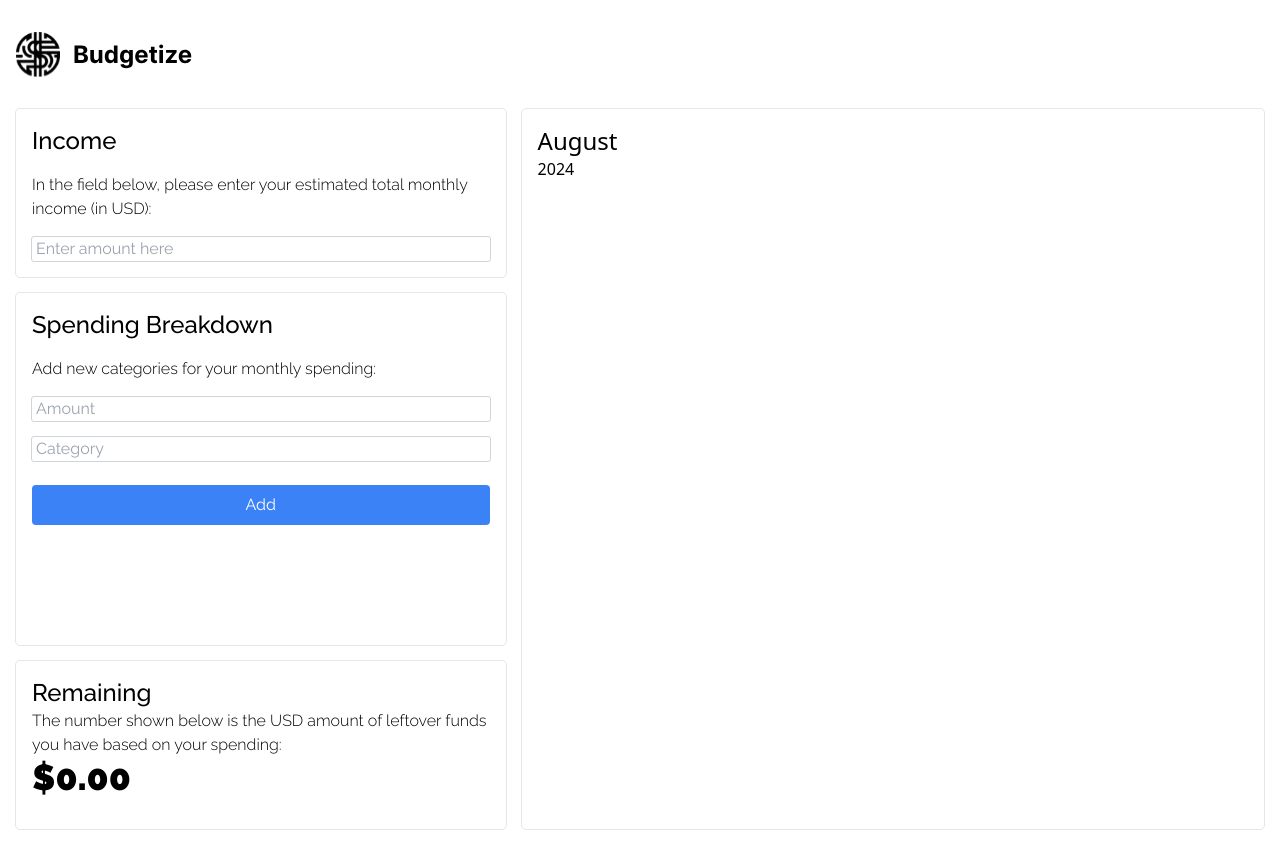
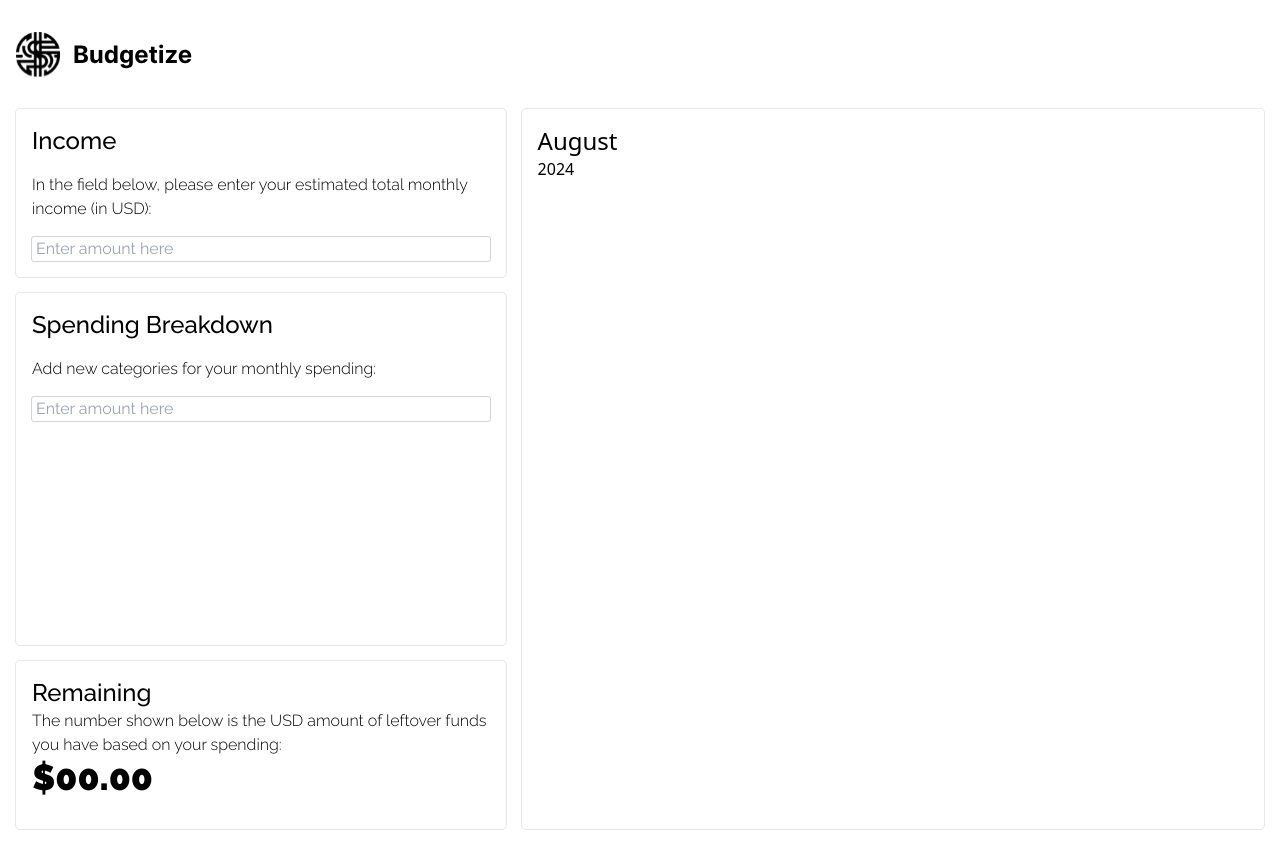
Before and after one commit to NicholasGannon/Budgetize, a React (Vite) app: page / in a window 1280 px wide. Shown: the top 868 px of the page. Built offline with nearby package versions, Linux system fonts and the light colour scheme.

Commit message:
Reverted state changes

```diff
--- a/src/components/BreakdownCard.jsx
+++ b/src/components/BreakdownCard.jsx
@@ -1,34 +1,4 @@
-import { useState, useEffect } from 'react';
-
-function BreakdownCard({ setSpending, setCategories }) {
-    const [amount, setAmount] = useState('');
-    const [category, setCategory] = useState('');
-    const [categories, setLocalCategories] = useState([]);
-
-    const handleAddCategory = () => {
-        if (amount && category) {
-            const newCategories = [...categories, { amount: Number(amount), category }];
-            setLocalCategories(newCategories);
-            setCategories(newCategories); // Update parent component
-            setAmount('');
-            setCategory('');
-        }
-    };
-
-    const handleChangeAmount = (e) => {
-        setAmount(e.target.value);
-    };
-
-    const handleChangeCategory = (e) => {
-        setCategory(e.target.value);
-    };
-
-    // Update spending in the parent component whenever categories change
-    useEffect(() => {
-        const totalSpending = categories.reduce((sum, item) => sum + item.amount, 0);
-        setSpending(totalSpending);
-    }, [categories, setSpending]);
-
+function BreakdownCard() {
     return (
         <div className="flex flex-col gap-4 outline outline-1 outline-gray-200 p-4 rounded font-Raleway" style={{ gridArea: "2 / 1 / 4 / 3" }}>
             <h2 className="text-2xl font-medium">Spending Breakdown</h2>
@@ -36,30 +6,8 @@ function BreakdownCard({ setSpending, setCategories }) {
             <input
                 className="text-base indent-1 outline outline-1 outline-gray-300 rounded-sm"
                 type="number"
-                placeholder="Amount"
-                value={amount}
-                onChange={handleChangeAmount}
+                placeholder="Enter amount here"
             />
-            <input
-                className="text-base indent-1 outline outline-1 outline-gray-300 rounded-sm"
-                type="text"
-                placeholder="Category"
-                value={category}
-                onChange={handleChangeCategory}
-            />
-            <button
-                className="mt-2 py-2 px-4 bg-blue-500 text-white rounded"
-                onClick={handleAddCategory}
-            >
-                Add
-            </button>
-            <ul className="mt-4">
-                {categories.map((item, index) => (
-                    <li key={index} className="text-base font-light">
-                        {item.category}: ${item.amount.toFixed(2)}
-                    </li>
-                ))}
-            </ul>
         </div>
     );
 }
--- a/src/components/Dashboard.jsx
+++ b/src/components/Dashboard.jsx
@@ -1,40 +1,15 @@
-import { useState } from "react"
 import IncomeCard from "./IncomeCard"
 import BreakdownCard from "./BreakdownCard"
 import RemainingCard from "./RemainingCard"
 import Visuals from "./Visuals"
 
 export default function Dashboard() {
-    const [income, setIncome] = useState(0);
-    const [spending, setSpending] = useState(0);
-    const [categories, setCategories] = useState([]);
-
-    // Calculate remaining amount
-    const remainingAmount = income - spending;
-
-    // Create chart data
-    const chartData = {
-        labels: categories.map(item => item.category),
-        datasets: [
-            {
-                label: 'Spending by Category',
-                data: categories.map(item => item.amount),
-                backgroundColor: categories.map((_, index) => `hsl(${index * 360 / categories.length}, 70%, 70%)`),
-                borderColor: '#fff',
-                borderWidth: 1,
-            },
-        ],
-    };
-
     return (
         <section className="flex flex-col lg:grid grid-cols-5 grid-rows-4 gap-4 pb-12">
-            <IncomeCard setIncome={setIncome} />
-            <BreakdownCard
-                setSpending={setSpending}
-                setCategories={setCategories}
-            />
-            <RemainingCard remainingAmount={remainingAmount} />
-            <Visuals chartData={chartData} />
+            <IncomeCard />
+            <BreakdownCard />
+            <RemainingCard />
+            <Visuals />
         </section>
     )
 }
--- a/src/components/IncomeCard.jsx
+++ b/src/components/IncomeCard.jsx
@@ -1,8 +1,4 @@
-export default function IncomeCard({setIncome}) {
-    const handleChange = (e) => {
-        setIncome(Number(e.target.value));
-    }
-
+export default function IncomeCard() {
     return(
         <div className="flex flex-col gap-4 outline outline-1 outline-gray-200 p-4 rounded font-Raleway" style={{gridArea: "1 / 1 / 2 / 3"}}>
             <h2 className="text-2xl font-medium">Income</h2>
@@ -11,7 +7,6 @@ export default function IncomeCard({setIncome}) {
                 className="text-base indent-1 outline outline-1 outline-gray-300 rounded-sm"
                 type="number"
                 placeholder="Enter amount here"
-                onChange={handleChange}
             />
         </div>
     )
--- a/src/components/RemainingCard.jsx
+++ b/src/components/RemainingCard.jsx
@@ -1,9 +1,9 @@
-export default function RemainingCard({remainingAmount}) {
+export default function RemainingCard() {
     return (
         <div className="outline outline-1 outline-gray-200 p-4 rounded font-Raleway" style={{gridArea: "4 / 1 / 5 / 3"}}>
             <h2 className="text-2xl font-medium">Remaining</h2>
             <p className="text-base font-light">The number shown below is the USD amount of leftover funds you have based on your spending:</p>
-            <h3 className="text-4xl font-black">${remainingAmount.toFixed(2)}</h3>
+            <h3 className="text-4xl font-black">$00.00</h3>
         </div>
     )
 }
--- a/src/components/Visuals.jsx
+++ b/src/components/Visuals.jsx
@@ -1,7 +1,7 @@
 import 'chart.js/auto';
 import { Doughnut } from "react-chartjs-2";
 
-export default function Visuals({ chartData }) {
+export default function Visuals() {
     const month = new Date().toLocaleString('default', { month: 'long' });
     const year = new Date().getFullYear();
 
@@ -10,9 +10,9 @@ export default function Visuals({ chartData }) {
             <h2 className="text-2xl font-medium">{month}</h2>
             <p className="text-base font-light">{year}</p>
             <div className='max-w-xl mx-auto'>
-                <Doughnut
-                    data={chartData}
-                />
+                {/* <Doughnut
+
+                /> */}
             </div>
         </div>
     )
```
